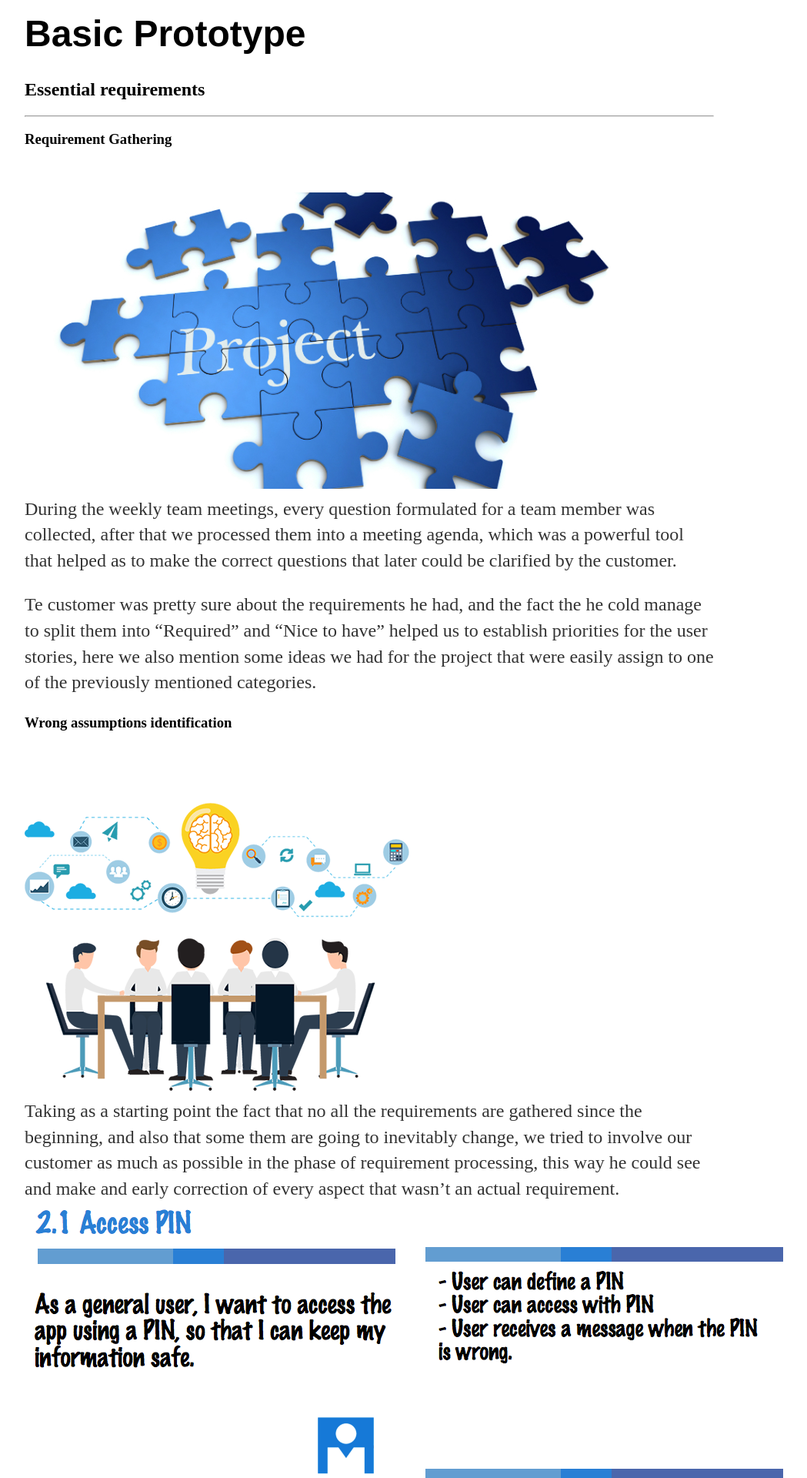
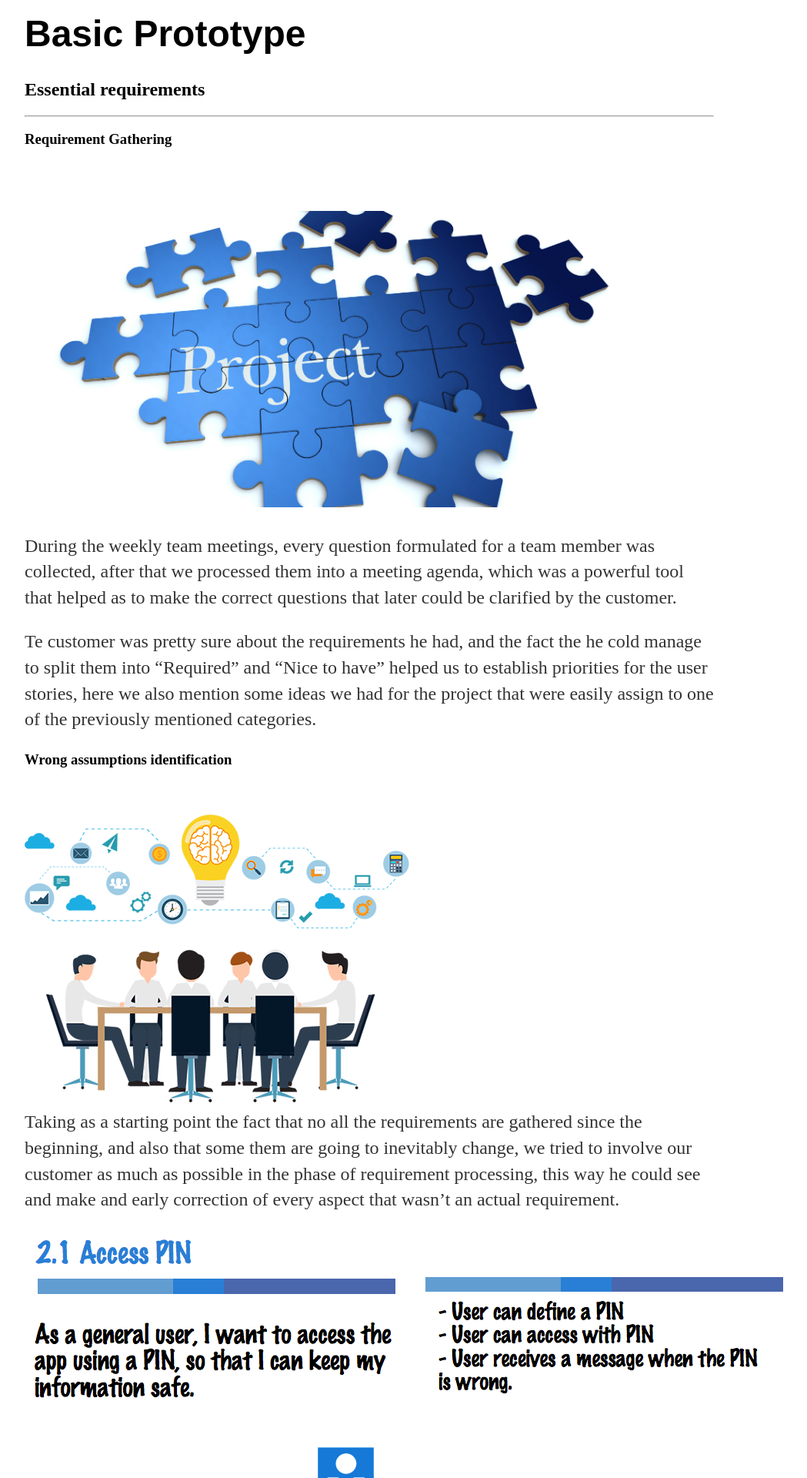
Before and after one commit to NadeemNicoR/TeamProjects, a Jekyll site: the page built from docs/_posts/2019-05-14-ISEE-2019-Prototype-Presentation.md, in a window 1280 px wide. Shown: the part 566-2486 px from the top of the page at 77% size, without its empty margins (160-1209 px from the left). Built offline with Jekyll 4.4.1, drawn with Linux system fonts in a browser that asks for light colours; our own code applies the rules of GitHub Pages for plain Markdown files; a file with an impossible date is left out.

Commit message:
imagen spacing2

```diff
--- a/docs/_posts/2019-05-14-ISEE-2019-Prototype-Presentation.md
+++ b/docs/_posts/2019-05-14-ISEE-2019-Prototype-Presentation.md
@@ -8,10 +8,10 @@
 
 
 ### Requirement Gathering
+<br />
 
-<br />
 ![requirementGanthering]({{site.baseurl}}/images/RequirementGathering.jpg)
-<br />
+
 During the weekly team meetings, every question formulated for a team member was collected, after that we processed them into a meeting agenda, which was a powerful tool that helped as to make the correct questions that later could be clarified by the customer.
 
 Te customer was pretty sure about the requirements he had, and the fact the he cold manage to split them into "Required" and "Nice to have" helped us to establish priorities for the user stories, here we also mention some ideas we had for the project that were easily assign to one of the previously mentioned categories.
@@ -19,19 +19,22 @@ Te customer was pretty sure about the requirements he had, and the fact the he c
 
 
 ### Wrong assumptions identification
-<br />
+
 ![requirememtAnalysis]({{site.baseurl}}/images/RequirememtAnalysis.png)
 <br />
-Taking as a starting point the fact that no all the requirements are gathered since the beginning, and also that some them are going to inevitably change, we tried to involve our customer as much as possible in the phase of requirement processing, this way he could see and make and early correction of every aspect that wasn't an actual requirement.
-<br />
+Taking as a starting point the fact that no all the requirements are gathered since the beginning, and also that some them are going to inevitably change, we tried to involve our customer as much as possible in the phase of requirement processing, this way he could see and make and early correction of every aspect that wasn't an actual requirement.<br />
+
 ![ExUserStory2]({{site.baseurl}}/images/ExUserStory2.png)
+
 <br />
 Even though, we have as principle to work only on what is a requirement from our customer, we couldn't avoid to come across with some features that we thought were necessary to satisfy one of the requirements, we dealt we this assumptions remaking them within the respective user story that was later explained to the customer, so that he could approve or dismiss them. One example for this was the assumption of having a user account that can be used to log in on different devices, while de desire of the client was to have a PIN that could be used to access the application.
 
 ### Use case diagram
+
+![Usercasediagram]({{site.baseurl}}/images/Usercase_newest1.png)
+
 <br />
-![Usercasediagram]({{site.baseurl}}/images/Usercase_newest1.png)
-<br />
+
 This diagram depicts the in high level the interactions that the user can have with the application, among them; **"Enter PIN"** used to get access to the application, which must be verified, **"Enter expense"** necessary to register the expenditure information, **"Enter income"** where the user must detail his/her incomes, **"Check dashboard"** used to monitor the user's finances, and **"Change settings"** where the user can establish preferences for the system.
 
 
@@ -40,7 +43,7 @@ This diagram depicts the in high level the interactions that the user can have w
 In order to write the user stories, we took the requirements expressed by the customer using the "I need" phase, and turned them into small pieces of work expressed using the format *"as a [type of user], I want to [perform some task], so that I can [achieve some goal]"*; and for that goal we established some acceptance criteria that should be fulfilled in order to the user story to be complete.<br />
 
 ![UserStoriesManagement]({{site.baseurl}}/images/UserStoriesManagement_newest1.png)
-<br />
+
 ## System design
 ---
 
```
